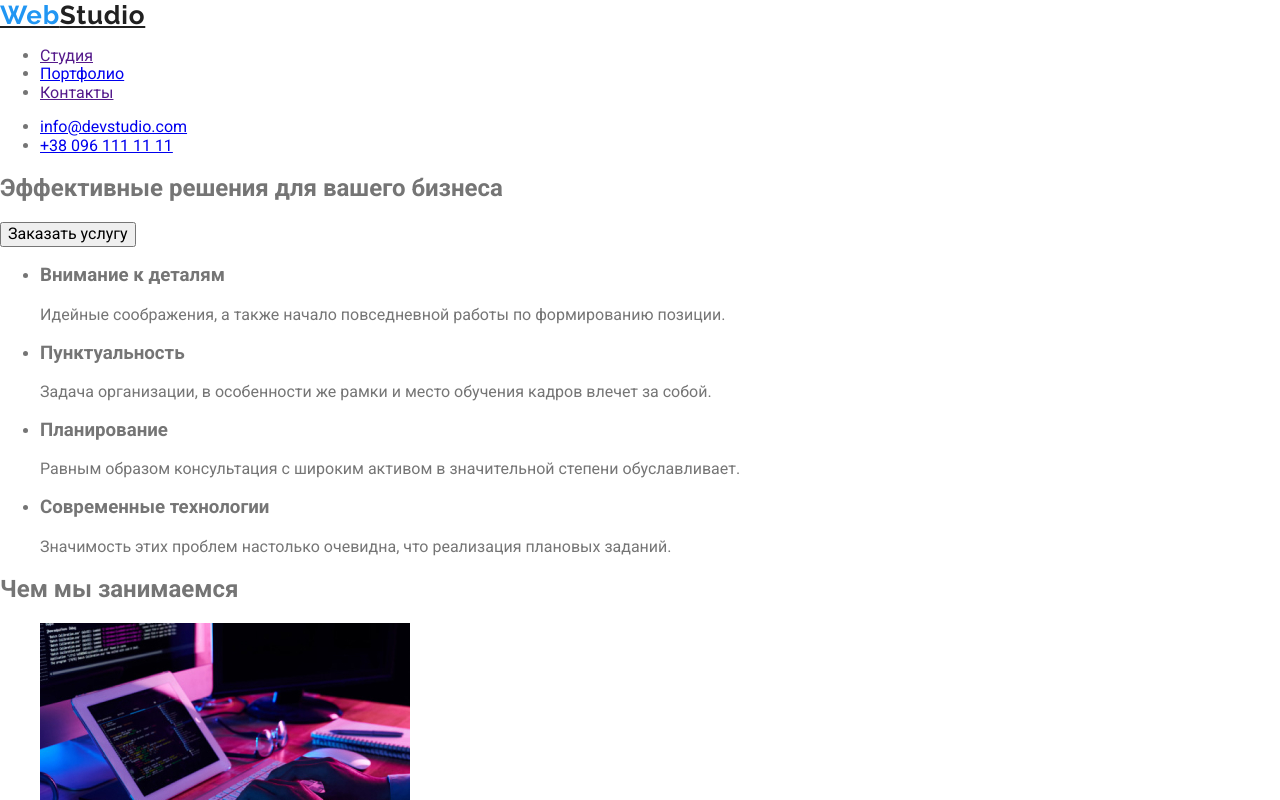
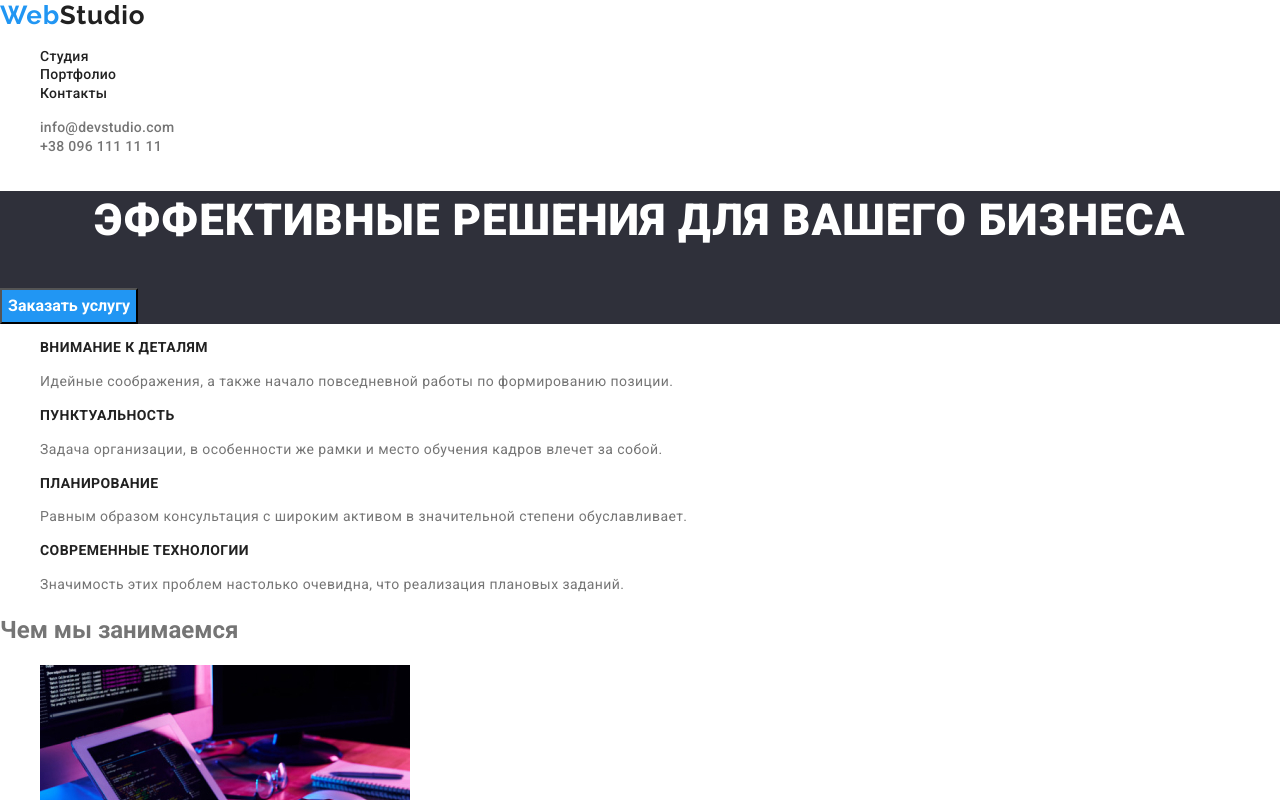
Before and after one commit to andriy-lanyk/goit-markup-hw-02, a plain HTML site: page index.html in a window 1280 px wide. Shown: the top 800 px of the page. Drawn offline with nearby package versions, Linux system fonts and the light colour scheme.

Commit message:
Оформление хедера, героя и первой секции

```diff
--- a/css/styles.css
+++ b/css/styles.css
@@ -30,6 +30,14 @@ body {
   font-family: Roboto, sans-serif;
 }
 
+a {
+  text-decoration: none;
+}
+
+li {
+  list-style: none;
+}
+
 .logo {
   color: var(--title-text-color);
 
@@ -43,3 +51,69 @@ body {
 .logo-text {
   color: var(--activ-button-color);
 }
+
+.button {
+  font-weight: 500;
+  font-size: 14px;
+  line-height: 1.14;
+  letter-spacing: 0.02em;
+  color: var(--title-text-color);
+}
+
+.button:hover,
+.button:focus {
+  color: var(--activ-button-color);
+}
+
+.contact {
+  font-weight: 500;
+  font-size: 14px;
+  line-height: 1.14;
+  letter-spacing: 0.02em;
+  color: var(--primary-text-color);
+}
+
+.contact:hover,
+.contact:focus {
+  color: var(--activ-button-color);
+}
+
+.hero {
+  background-color: #2f303a;
+  color: var(--text-hero-color);
+  text-align: center;
+  letter-spacing: 0.06em;
+}
+
+.hero-text {
+  font-weight: 900;
+  font-size: 44px;
+  line-height: 1.36;
+  text-transform: uppercase;
+}
+
+.hero-button {
+  background-color: var(--activ-button-color);
+  color: var(--text-hero-color);
+  font-weight: 700;
+  font-size: 16px;
+  line-height: 1.875;
+  display: flex;
+  align-items: center;
+}
+
+.values-title {
+  color: var(--title-text-color);
+  font-weight: 700;
+  font-size: 14px;
+  line-height: 1.14;
+  letter-spacing: 0.03em;
+  text-transform: uppercase;
+}
+
+.values-text {
+  font-weight: 400;
+  font-size: 14px;
+  line-height: 1.71;
+  letter-spacing: 0.03em;
+}
--- a/index.html
+++ b/index.html
@@ -17,41 +17,41 @@
         <nav>
             <a class="logo" href="./index.html"><span class="logo-text">Web</span>Studio</a>
             <ul>
-                <li><a href="">Студия</a></li>
-                <li><a href="./portfolio.html">Портфолио</a></li>
-                <li><a href="">Контакты</a></li>
+                <li><a class="button" href="">Студия</a></li>
+                <li><a class="button" href="./portfolio.html">Портфолио</a></li>
+                <li><a class="button" href="">Контакты</a></li>
             </ul>
         </nav>
             <ul>
-                <li><a href="mailto:info@devstudio.com">info@devstudio.com</a></li>
-                <li><a href="tel:+380961111111">+38 096 111 11 11</a></li>
+                <li><a class="contact" href="mailto:info@devstudio.com">info@devstudio.com</a></li>
+                <li><a class="contact" href="tel:+380961111111">+38 096 111 11 11</a></li>
             </ul>
     </header>
 
     <main>
-        <section>
-            <h1>Эффективные решения для вашего бизнеса</h1>
-            <button type="button">Заказать услугу</button>
+        <section class="hero">
+            <h1 class="hero-text">Эффективные решения для вашего бизнеса</h1>
+            <button class="hero-button" type="button">Заказать услугу</button>
         </section>
 
-        <section>
+        <section class="values">
             <!-- <h2></h2> -->
             <ul>
                 <li>
-                    <h3>Внимание к деталям</h3>
-                    <p>Идейные соображения, а также начало повседневной работы по формированию позиции.</p>
+                    <h3 class="values-title">Внимание к деталям</h3>
+                    <p class="values-text">Идейные соображения, а также начало повседневной работы по формированию позиции.</p>
                 </li>
                 <li>
-                    <h3>Пунктуальность</h3>
-                    <p>Задача организации, в особенности же рамки и место обучения кадров влечет за собой.</p>
+                    <h3 class="values-title">Пунктуальность</h3>
+                    <p class="values-text">Задача организации, в особенности же рамки и место обучения кадров влечет за собой.</p>
                 </li>
                 <li>
-                    <h3>Планирование</h3>
-                    <p>Равным образом консультация с широким активом в значительной степени обуславливает.</p>
+                    <h3 class="values-title">Планирование</h3>
+                    <p class="values-text">Равным образом консультация с широким активом в значительной степени обуславливает.</p>
                 </li>
                 <li>
-                    <h3>Современные технологии</h3>
-                    <p>Значимость этих проблем настолько очевидна, что реализация плановых заданий.</p>
+                    <h3 class="values-title">Современные технологии</h3>
+                    <p class="values-text">Значимость этих проблем настолько очевидна, что реализация плановых заданий.</p>
                 </li>
             </ul>
         </section>
```
